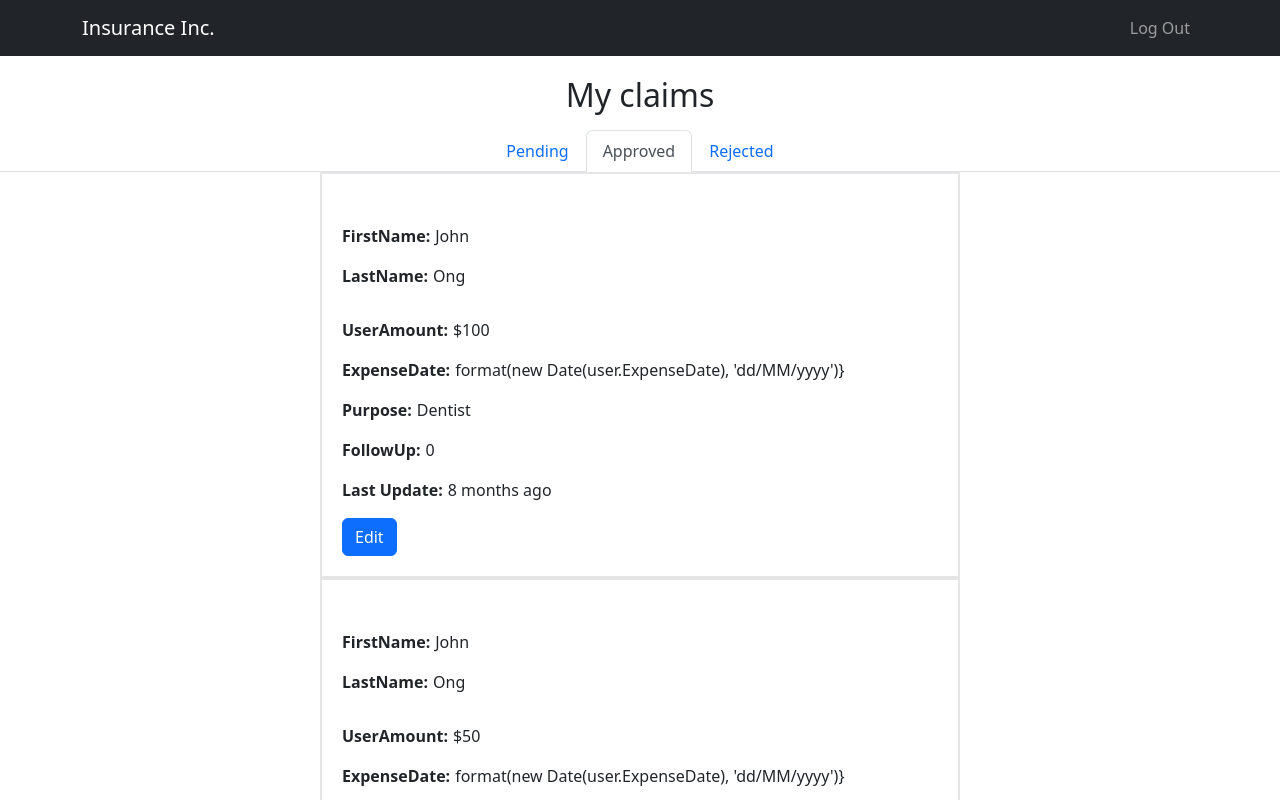
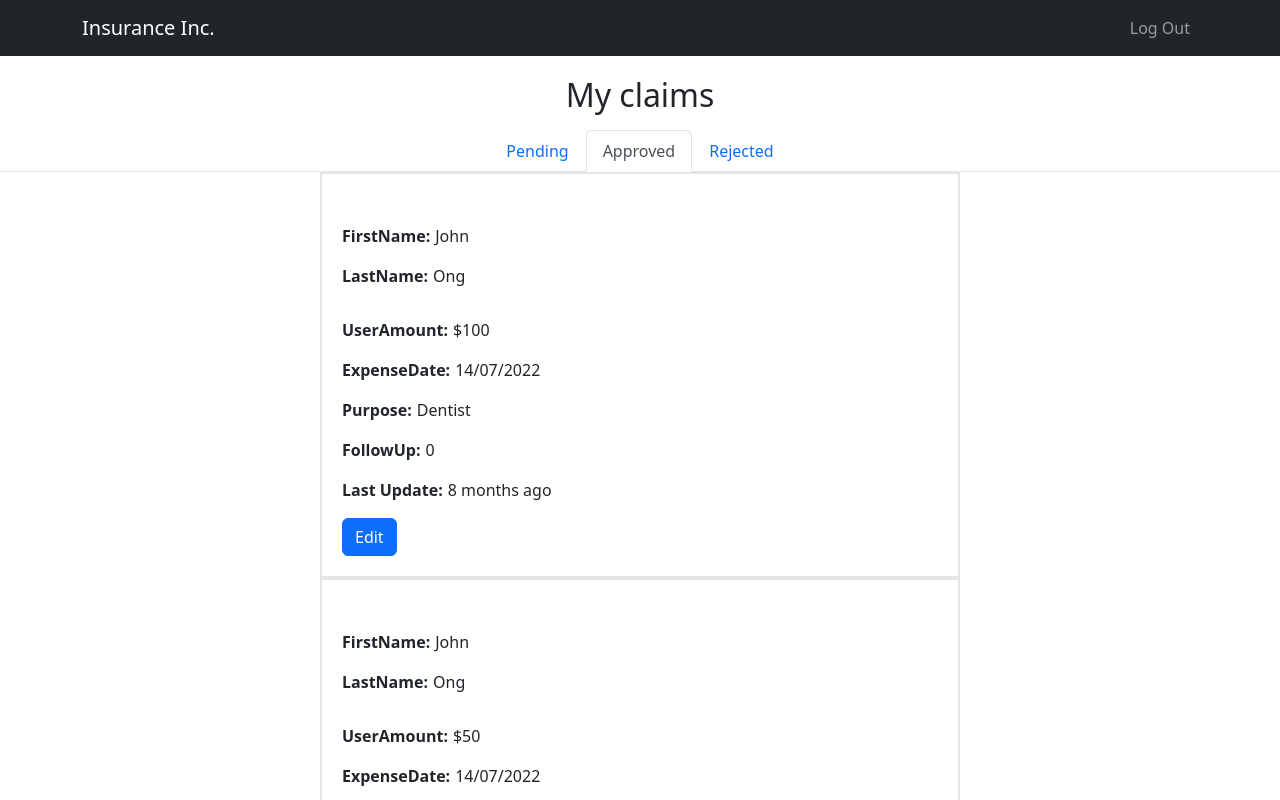
Before and after one commit to gyivan/dbs-techtrek, a React (Create React App) app in the folder frontend/: page /claim in a window 1280 px wide. Both pictures are taken after a click on the tab "Approved". Shown: the top 800 px of the page. Built offline with nearby package versions, Linux system fonts and the light colour scheme.

Commit message:
update claim page

```diff
--- a/frontend/src/components/Userclaim.js
+++ b/frontend/src/components/Userclaim.js
@@ -1,7 +1,6 @@
 import React from 'react'
 import { format } from 'date-fns'
 import formatDistanceToNow from 'date-fns/formatDistanceToNow'
-import EditClaim from '../pages/EditClaim'
 import { Link } from 'react-router-dom'
 
 function Userclaim({user}) {
@@ -13,7 +12,7 @@ function Userclaim({user}) {
         </div>
         <div className="user-purpose">
             <p><span style={{fontWeight:600, paddingRight:"5px"}}>UserAmount:</span>${user.Amount}</p>
-            <p><span style={{fontWeight:600, paddingRight:"5px"}}>ExpenseDate:</span>format(new Date(user.ExpenseDate), 'dd/MM/yyyy')}</p>
+            <p><span style={{fontWeight:600, paddingRight:"5px"}}>ExpenseDate:</span>{format(new Date(user.ExpenseDate), 'dd/MM/yyyy')}</p>
             <p><span style={{fontWeight:600, paddingRight:"5px"}}>Purpose:</span>{user.Purpose}</p>
             <p><span style={{fontWeight:600, paddingRight:"5px"}}>FollowUp:</span>{user.FollowUp}</p>
             <p><span style={{fontWeight:600, paddingRight:"5px"}}>Last Update:</span>{formatDistanceToNow(new Date(user.LastEditedClaimDate), {addSuffix: true})}</p>
```
